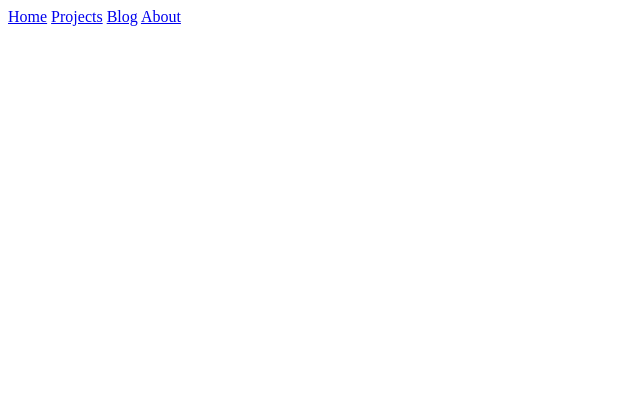
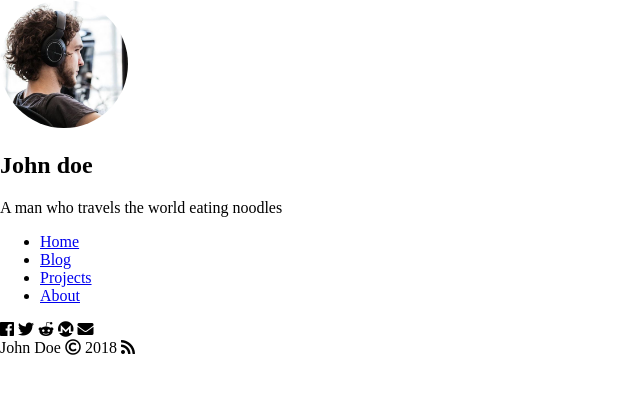
Before and after one commit to MykolasPinkevicius/Homework-html, a plain HTML site: page Practic Project #1/index.html in a window 1280 px wide. Shown: the whole page, without its empty margins (0-640 px from the left). Drawn offline with Linux system fonts and the light colour scheme.

Commit message:
W4 beginning

```diff
--- /dev/null
+++ b/Practic Project #1/css/index.css
@@ -0,0 +1,8 @@
+body{
+    margin: 0
+}
+.picturehome{
+    border-radius: 50%;
+    height: 10vw;
+    width: 10vw;
+}
--- a/Practic Project #1/index.html
+++ b/Practic Project #1/index.html
@@ -1,13 +1,40 @@
 <!DOCTYPE html>
 <html>
     <head>
+        <link rel="stylesheet" href="https://use.fontawesome.com/releases/v5.0.13/css/all.css" integrity="sha384-DNOHZ68U8hZfKXOrtjWvjxusGo9WQnrNx2sqG0tfsghAvtVlRW3tvkXWZh58N9jp" crossorigin="anonymous">
+        <meta name="description" content="Home of programmers webpage">
+        <meta name="author" content="Mykolas Pinke">
+        <meta name="viewport" content="width=device-width, initial-scale=1.0">
+        <link href="https://fonts.googleapis.com/css?family=Exo" rel="stylesheet">
+        <link rel="stylesheet" href="css/index.css">
         <meta charset="utf-8">
-        <title></title>
+        <title>Home</title>
     </head>
     <body>
-        <a href="index.html">Home</a>
-        <a href="projects.html">Projects</a>
-        <a href="blog.html">Blog</a>
-        <a href="about.html">About</a>
+        <main>
+            <div class="picturediv">
+                <img class="picturehome" src="img/profile.jpg" alt="pictureofme">
+            </div>
+            <div class="johndoe">
+                <h2>John doe</h2>
+                <p>A man who travels the world eating noodles</p>
+            </div>
+            <div class="linkshome">
+                <ul>
+                    <li><a href="index.html">Home</a></li>
+                    <li><a href="blog.html">Blog</a></li>
+                    <li><a href="projects.html">Projects</a></li>
+                    <li><a href="about.html">About</a></li>
+                </ul>
+            </div>
+            <div class="fontawesomeicons">
+                <i class="fab fa-facebook"></i>
+                <i class="fab fa-twitter"></i>
+                <i class="fab fa-reddit-alien"></i>
+                <i class="fab fa-monero"></i>
+                <i class="fas fa-envelope"></i>
+            </div>
+        </main>
+            <footer>John Doe <i class="far fa-copyright"></i> 2018 <i class="fas fa-rss"></i></footer>
     </body>
 </html>
--- a/Week 3/Day 4/moreforms.css
+++ b/Week 3/Day 4/moreforms.css
@@ -60,13 +60,13 @@ header{
     margin-right: 1.5vw;
     margin-bottom: 1.5vw;
 }
-.headeris{
+/* .headeris{
     display: flex;
     justify-content: center;
     box-sizing: border-box;
     width: 100vw;
     height: 1em;
-}
+} */
 /* .kairysblokas{
     display: flex;
     flex-direction: column;
```
Also changed, not shown: Practic Project #1/about.html (+10 -0 lines), Practic Project #1/blog.html (+10 -0 lines), Practic Project #1/project.html (+10 -0 lines), Practic Project #1/projects.html (+10 -0 lines), Week 3/Day 4/moreforms.html (+1 -1 lines), 3 other files.
